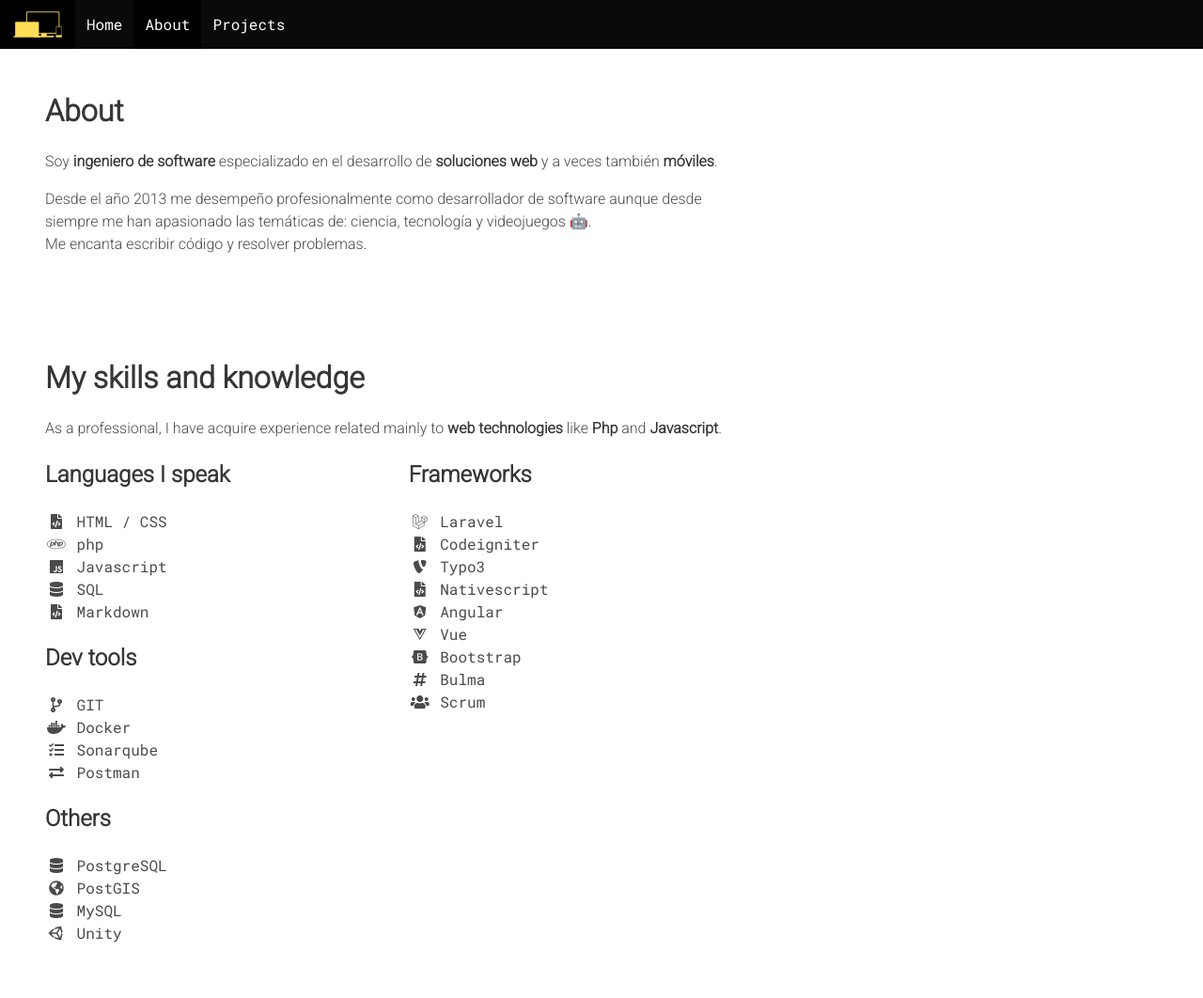
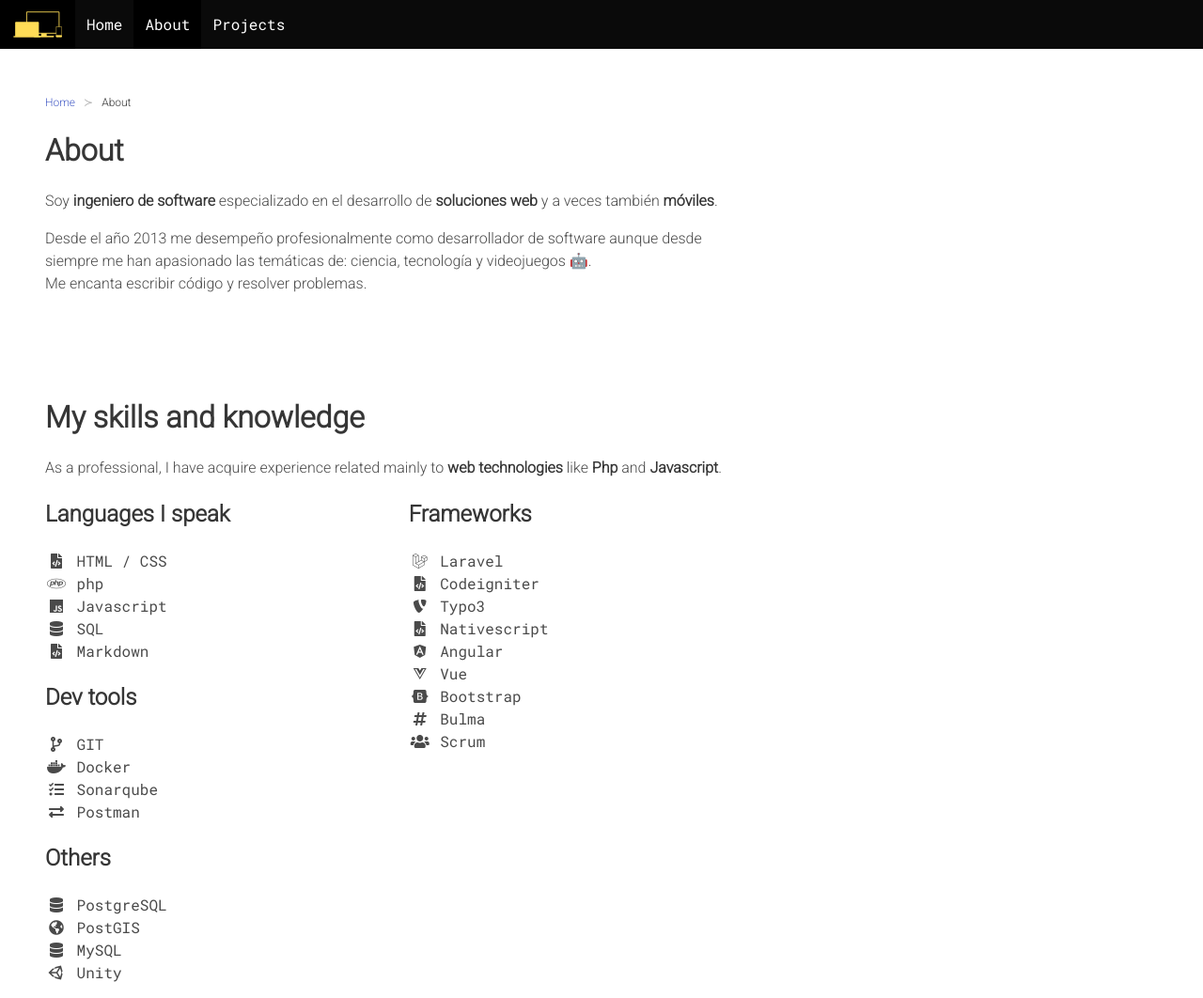
Before and after one commit to franciscollanquipichun/personalWebsite2020, a plain HTML site: page about.html in a window 1280 px wide. Shown: the top 1062 px of the page at 94% size. Drawn offline with nearby package versions, Linux system fonts and the light colour scheme.

Commit message:
added breadcrumbs
Signed-off-by: Francisco Javier Llanquipichun Garcia <francisco.llanquipichun@gmail.com>

```diff
--- a/about.html
+++ b/about.html
@@ -57,6 +57,12 @@
             <div class="columns">
                 <div class="column is-two-thirds-desktop">
                     <div class="hero-body">
+                        <nav class="breadcrumb has-succeeds-separator is-small" aria-label="breadcrumbs">
+                            <ul>
+                                <li><a href="index.html">Home</a></li>
+                                <li class="is-active"><a href="#" aria-current="page">About</a></li>
+                            </ul>
+                        </nav>
                         <div class="container">
                             <h1 class="title">About</h1>
                             <div class="content">
```
Also changed, not shown: projects.html (+6 -0 lines).
